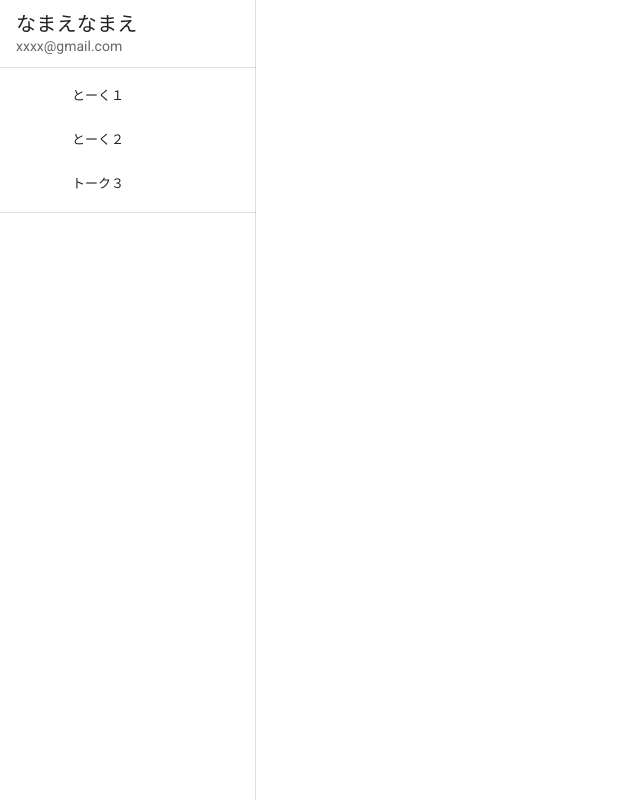
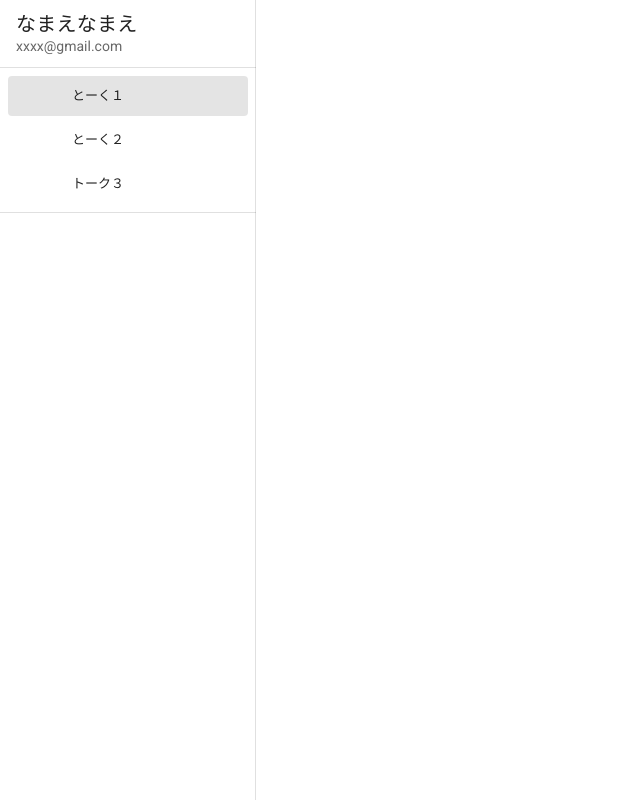
Before and after one commit to takeyamami/chat-front-vue, a Vue app: page /chat/1 in a window 1280 px wide. Shown: the whole page, without its empty margins (0-640 px from the left). Built offline with nearby package versions, Linux system fonts and the light colour scheme.

Commit message:
bugfix: リンクの修正

```diff
--- a/src/components/Chat.vue
+++ b/src/components/Chat.vue
@@ -41,9 +41,9 @@
     data () {
       return {
         items: [
-          { title: 'とーく１', icon: '', link: '/1' },
-          { title: 'とーく２', icon: '', link: '/2' },
-          { title: 'トーク３', icon: '', link: '/3' },
+          { title: 'とーく１', icon: '', link: '/chat/1' },
+          { title: 'とーく２', icon: '', link: '/chat/2' },
+          { title: 'トーク３', icon: '', link: '/chat/3' },
         ],
         right: null,
       }
```
